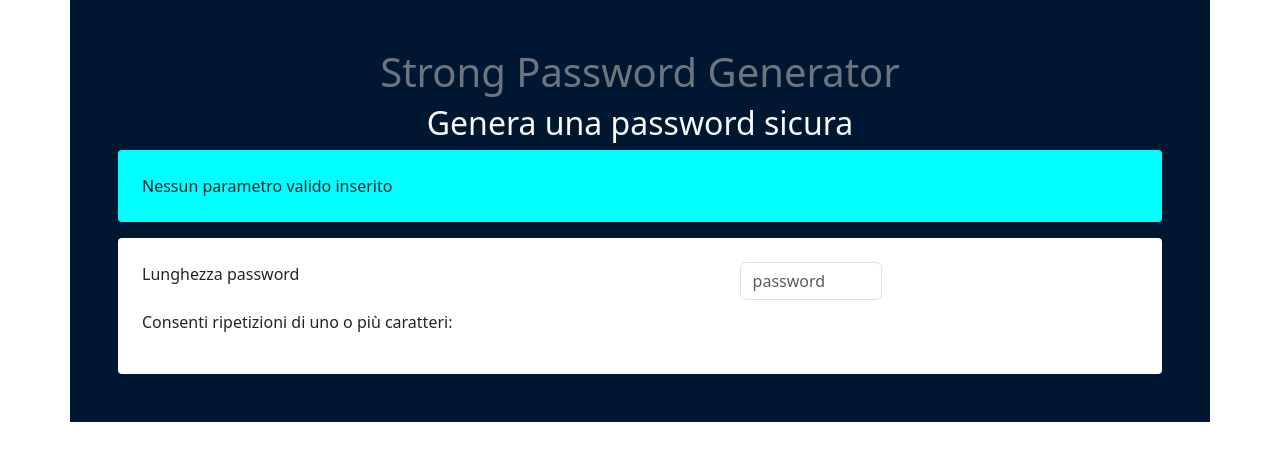
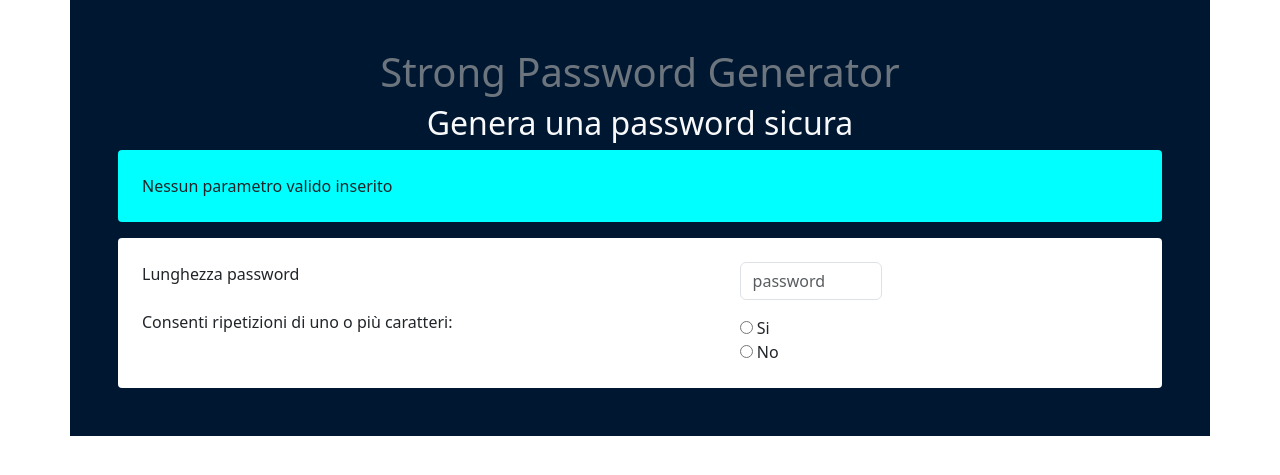
Before and after one commit to GiorgioDordo/php-strong-password-generator, a PHP site: page / in a window 1280 px wide. Shown: the top 475 px of the page. Run offline with PHP 8.4, Linux system fonts and the light colour scheme.

Commit message:
made the layout

```diff
--- a/index.php
+++ b/index.php
@@ -25,8 +25,18 @@
                 <p>Consenti ripetizioni di uno o più caratteri:</p>
             </div>
             <div class="right row">
-                <div class="col-5">
+                <div class="col-5 mb-3">
                     <input type="password" class="form-control" id="password" placeholder="password" name="password">
+                </div>
+                <div>
+                    <div>
+                        <input type="radio" id="si">
+                        <label for="si">Si</label>
+                    </div>
+                    <div>
+                        <input type="radio" id="no">
+                        <label for="no">No</label>
+                    </div>
                 </div>
             </div>
         </div>
```
